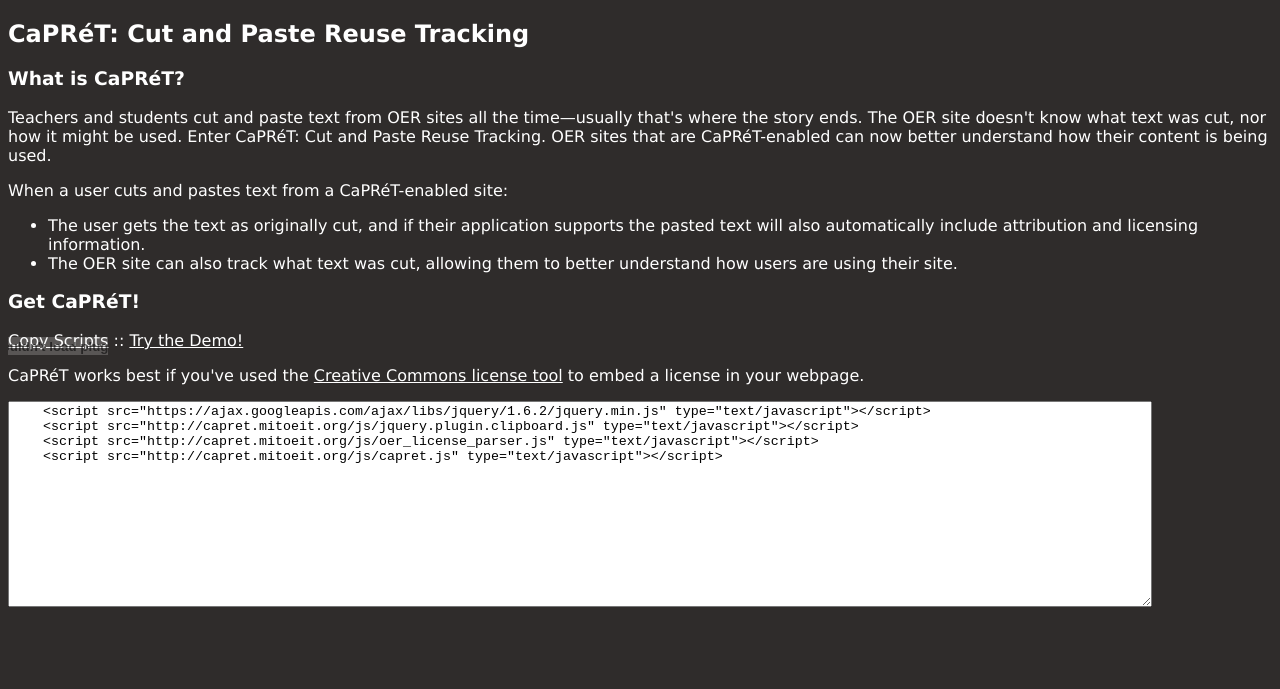
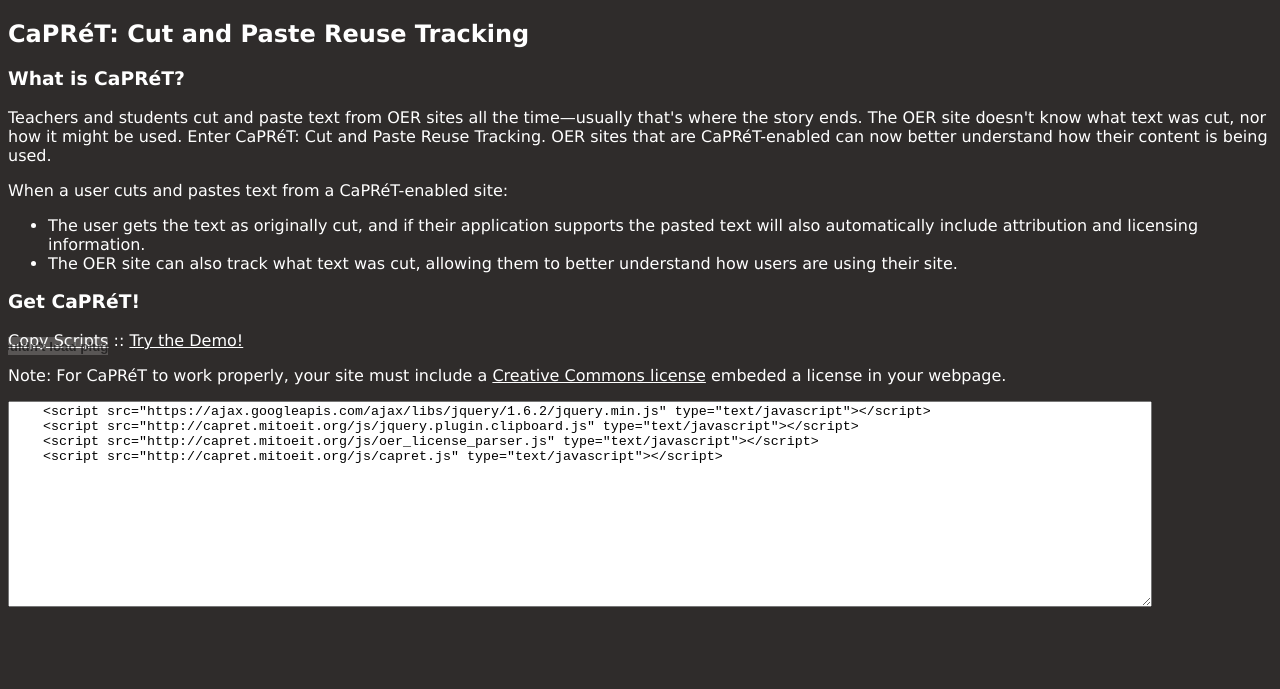
Before and after one commit to tatemae/capret, a website: page public/index.html in a window 1280 px wide. Shown: the top 689 px of the page. Drawn offline with Linux system fonts and the light colour scheme.

Commit message:
Made CC embedded license required

```diff
--- a/public/index.html
+++ b/public/index.html
@@ -25,7 +25,7 @@
 
     <p><a id="copy-scripts" href="#">Copy Scripts</a> :: <a id="view-demo" href="demo.html">Try the Demo!</a></p>
 
-	<p>CaPR&#233;T works best if you've used the <a href="http://creativecommons.org/choose/">Creative Commons license tool</a> to embed a license in your webpage.</p>
+	<p>Note: For CaPR&#233;T to work properly, your site must include a <a href="http://creativecommons.org/choose/">Creative Commons license</a> embeded a license in your webpage.</p>
     <!--<p>Copy and paste the script below into your website to track OER Usage:</p>-->
     <textarea id="capret-scripts">
     <script src="https://ajax.googleapis.com/ajax/libs/jquery/1.6.2/jquery.min.js" type="text/javascript"></script>
```
